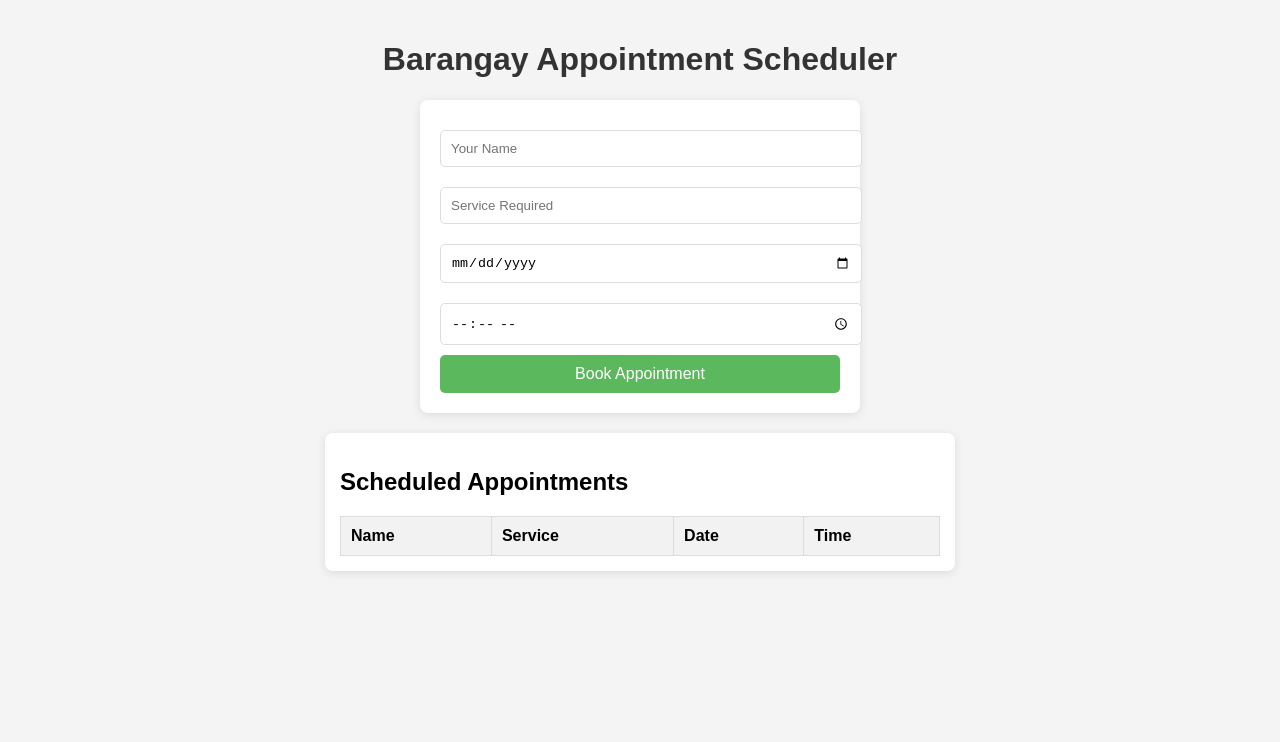
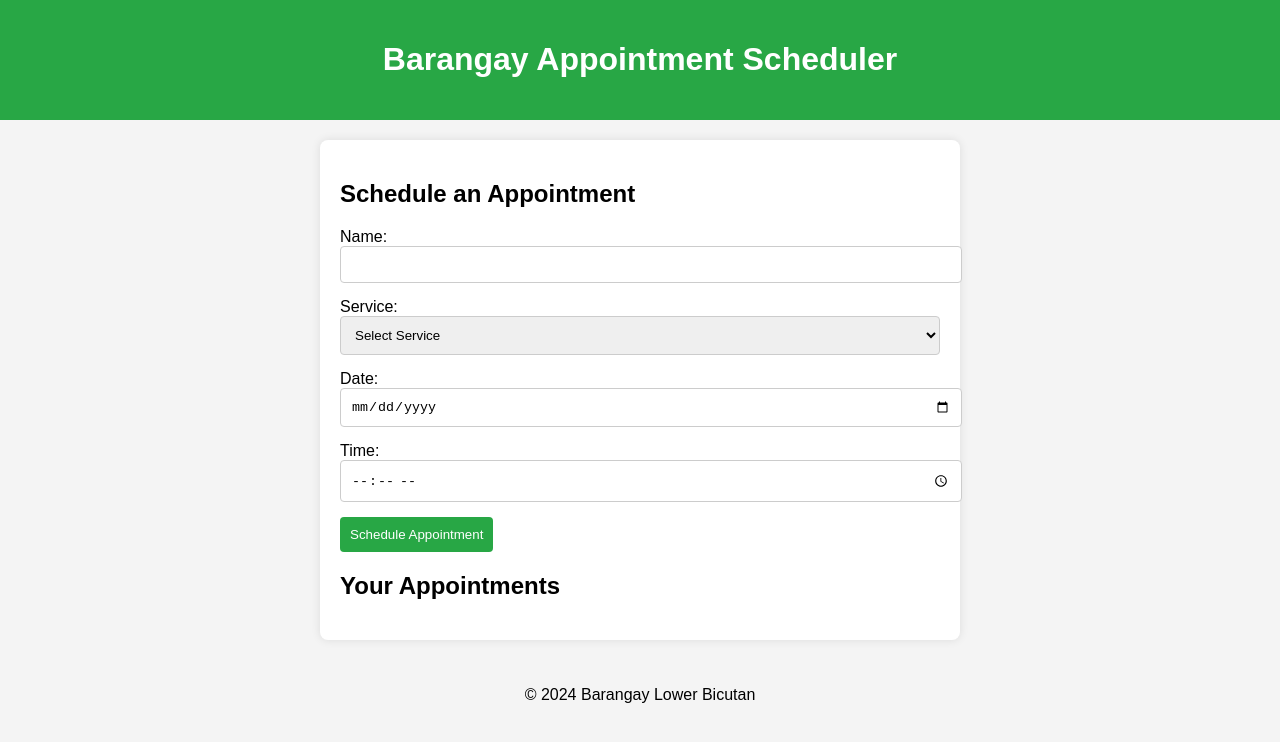
Before and after one commit to Renztgm/barangay-appointment-scheduler, a website: page Public/main.html in a window 1280 px wide. Drawn offline with Linux system fonts and the light colour scheme; no server answers.

Commit message:
Beta update 0.1.4

```diff
--- /dev/null
+++ b/Public/employee_css.css
@@ -0,0 +1,112 @@
+/* styles.css */
+.table thead th {
+    background-color: green; /* Set header background color to green */
+    color: white; /* Set text color to white */
+}
+
+.table tbody td {
+    color: black; /* Set text color for table body cells */
+}
+
+body {
+    font-family: Arial, sans-serif;
+    background-color: #f4f4f4;
+    margin: 0;
+    padding: 0;
+}
+
+header {
+    background: #007bff;
+    color: white;
+    padding: 20px;
+    text-align: center;
+}
+
+main {
+    max-width: 800px;
+    margin: 20px auto;
+    padding: 20px;
+    background: #fff;
+    border-radius: 8px;
+    box-shadow: 0 0 10px rgba(0, 0, 0, 0.1);
+}
+
+h2 {
+    margin-top: 20px;
+}
+
+button {
+    padding: 10px;
+    background-color: #007bff;
+    color: white;
+    border: none;
+    border-radius: 4px;
+    cursor: pointer;
+}
+
+button:hover {
+    background-color: #0056b3;
+}
+
+#response-message {
+    margin-top: 10px;
+    color: green;
+}
+
+table {
+    width: 100%;
+    border-collapse: collapse;
+    margin-top: 20px;
+}
+
+th, td {
+    border: 1px solid #ddd;
+    padding: 8px;
+    text-align: left;
+}
+
+th {
+    background-color: #007bff;
+    color: white;
+}
+
+footer {
+    text-align: center;
+    padding: 10px 0;
+    background: #f4f4f4;
+    position: relative;
+    bottom: 0;
+    width: 100%;
+}
+
+/* Basic styles for the pop-up navigation */
+.nav-popup {
+    position: fixed;
+    left: -200px; /* Start hidden off-screen */
+    top: 0;
+    width: 200px;
+    height: 100vh; /* Full height */
+    background-color: #343a40; /* Dark background */
+    color: white;
+    padding: 20px;
+    transition: left 0.3s ease; /* Smooth transition */
+    z-index: 1000; /* Ensure it’s above other elements */
+}
+
+/* Style the links in the navigation */
+.nav-popup a {
+    color: white;
+    text-decoration: none;
+    display: block;
+    margin: 10px 0;
+}
+
+.nav-popup a:hover {
+    text-decoration: underline;
+}
+
+/* Optional: Change the button style on hover */
+#fetch-schedule:hover {
+    background-color: #0056b3; /* Darker shade of primary color */
+    color: white;
+}
--- a/Public/main.html
+++ b/Public/main.html
@@ -7,32 +7,45 @@
     <link rel="stylesheet" href="styles.css">
 </head>
 <body>
+    <header>
+        <h1>Barangay Appointment Scheduler</h1>
+    </header>
 
-    <h1>Barangay Appointment Scheduler</h1>
-    <form id="appointmentForm">
-        <input type="text" id="name" placeholder="Your Name" required>
-        <input type="text" id="service" placeholder="Service Required" required>
-        <input type="date" id="date" required>
-        <input type="time" id="time" required>
-        <button type="submit">Book Appointment</button>
-    </form>
+    <main>
+        <section id="appointment-form">
+            <h2>Schedule an Appointment</h2>
+            <form id="form">
+                <label for="name">Name:</label>
+                <input type="text" id="name" required>
 
-    <div id="appointments">
-        <h2>Scheduled Appointments</h2>
-        <table>
-            <thead>
-                <tr>
-                    <th>Name</th>
-                    <th>Service</th>
-                    <th>Date</th>
-                    <th>Time</th>
-                </tr>
-            </thead>
-            <tbody id="appointmentList">
-                <!-- Appointments will be populated here -->
-            </tbody>
-        </table>
-    </div>
+                <label for="service">Service:</label>
+                <select id="service" required>
+                    <option value="">Select Service</option>
+                    <option value="Registration">Registration</option>
+                    <option value="Certificate Issuance">Certificate Issuance</option>
+                    <option value="Community Meeting">Community Meeting</option>
+                </select>
+
+                <label for="date">Date:</label>
+                <input type="date" id="date" required>
+
+                <label for="time">Time:</label>
+                <input type="time" id="time" required>
+
+                <button type="submit">Schedule Appointment</button>
+            </form>
+            <div id="response-message"></div>
+        </section>
+
+        <section id="appointments">
+            <h2>Your Appointments</h2>
+            <ul id="appointments-list"></ul>
+        </section>
+    </main>
+
+    <footer>
+        <p>&copy; 2024 Barangay Lower Bicutan</p>
+    </footer>
 
     <script src="script.js"></script>
 </body>
--- a/Public/script.js
+++ b/Public/script.js
@@ -1,4 +1,4 @@
-document.getElementById('appointmentForm').addEventListener('submit', async function(e) {
+document.getElementById('form').addEventListener('submit', async (e) => {
     e.preventDefault();
 
     const name = document.getElementById('name').value;
@@ -15,24 +15,20 @@ document.getElementById('appointmentForm').addEventListener('submit', async func
     });
 
     const newAppointment = await response.json();
-    displayAppointment(newAppointment);
-    this.reset(); // Reset form fields
+    document.getElementById('response-message').textContent = `Appointment scheduled: ${newAppointment.name} for ${newAppointment.service} on ${newAppointment.date} at ${newAppointment.time}`;
+    addAppointmentToList(newAppointment); // Call to update the UI
 });
 
-// Function to display appointments
-async function fetchAppointments() {
+async function loadAppointments() {
     const response = await fetch('http://localhost:5000/api/appointments');
     const appointments = await response.json();
-    appointments.forEach(displayAppointment);
+    appointments.forEach(addAppointmentToList); // Populate existing appointments
 }
 
-// Function to display a single appointment
-function displayAppointment(appointment) {
-    const appointmentsList = document.getElementById('appointmentsList');
+function addAppointmentToList(appointment) {
     const li = document.createElement('li');
-    li.textContent = `${appointment.name} - ${appointment.service} on ${appointment.date} at ${appointment.time}`;
-    appointmentsList.appendChild(li);
+    li.textContent = `ID: ${appointment.id} - ${appointment.name} - ${appointment.service} on ${appointment.date} at ${appointment.time}`;
+    document.getElementById('appointments-list').appendChild(li);
 }
 
-// Fetch appointments on page load
-fetchAppointments();
+loadAppointments(); // Load existing appointments on page load
--- a/Public/styles.css
+++ b/Public/styles.css
@@ -2,72 +2,64 @@ body {
     font-family: Arial, sans-serif;
     background-color: #f4f4f4;
     margin: 0;
-    padding: 20px;
+    padding: 0;
 }
 
-h1 {
+header {
+    background: #28a745;
+    color: white;
+    padding: 20px;
     text-align: center;
-    color: #333;
 }
 
-form {
+main {
+    max-width: 600px;
+    margin: 20px auto;
+    padding: 20px;
     background: #fff;
-    padding: 20px;
     border-radius: 8px;
-    box-shadow: 0 2px 10px rgba(0, 0, 0, 0.1);
-    margin: 0 auto;
-    max-width: 400px;
+    box-shadow: 0 0 10px rgba(0, 0, 0, 0.1);
 }
 
-input[type="text"],
-input[type="date"],
-input[type="time"],
-select {
+h2 {
+    margin-top: 20px;
+}
+
+label {
+    margin: 10px 0 5px;
+}
+
+input, select {
     width: 100%;
     padding: 10px;
-    margin: 10px 0;
-    border: 1px solid #ddd;
-    border-radius: 5px;
+    margin-bottom: 15px;
+    border: 1px solid #ccc;
+    border-radius: 4px;
 }
 
 button {
-    background-color: #5cb85c;
+    padding: 10px;
+    background-color: #28a745;
     color: white;
     border: none;
-    padding: 10px;
-    border-radius: 5px;
+    border-radius: 4px;
     cursor: pointer;
-    width: 100%;
-    font-size: 16px;
 }
 
 button:hover {
-    background-color: #4cae4c;
+    background-color: #218838;
 }
 
-#appointments {
-    margin-top: 20px;
-    max-width: 600px;
-    margin-left: auto;
-    margin-right: auto;
-    background: #fff;
-    padding: 15px;
-    border-radius: 8px;
-    box-shadow: 0 2px 10px rgba(0, 0, 0, 0.1);
+#response-message {
+    margin-top: 10px;
+    color: green;
 }
 
-#appointments table {
+footer {
+    text-align: center;
+    padding: 10px 0;
+    background: #f4f4f4;
+    position: relative;
+    bottom: 0;
     width: 100%;
-    border-collapse: collapse;
 }
-
-#appointments th,
-#appointments td {
-    padding: 10px;
-    border: 1px solid #ddd;
-    text-align: left;
-}
-
-#appointments th {
-    background-color: #f2f2f2;
-}
--- a/package.json
+++ b/package.json
@@ -12,6 +12,7 @@
   "dependencies": {
     "body-parser": "^1.20.3",
     "cors": "^2.8.5",
-    "express": "^4.21.1"
+    "express": "^4.21.1",
+    "uuid": "^10.0.0"
   }
 }
```
Also changed, not shown: Public/employee_schedule.html (added, +77 -0 lines), Public/employee_script.js (added, +45 -0 lines), server.js (+18 -5 lines), 1 other file.
